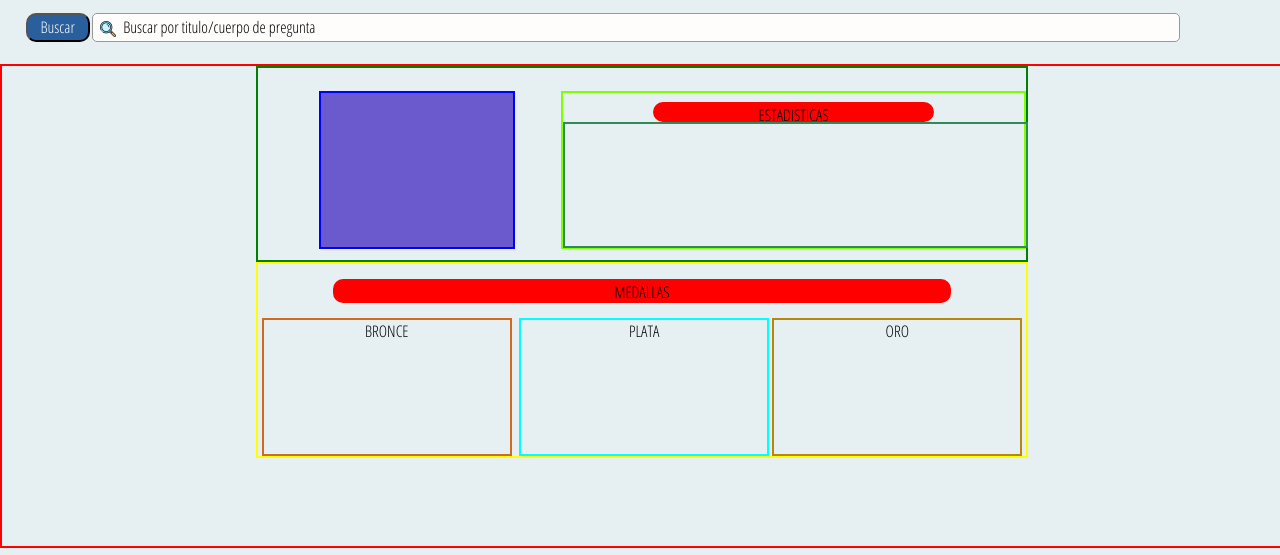
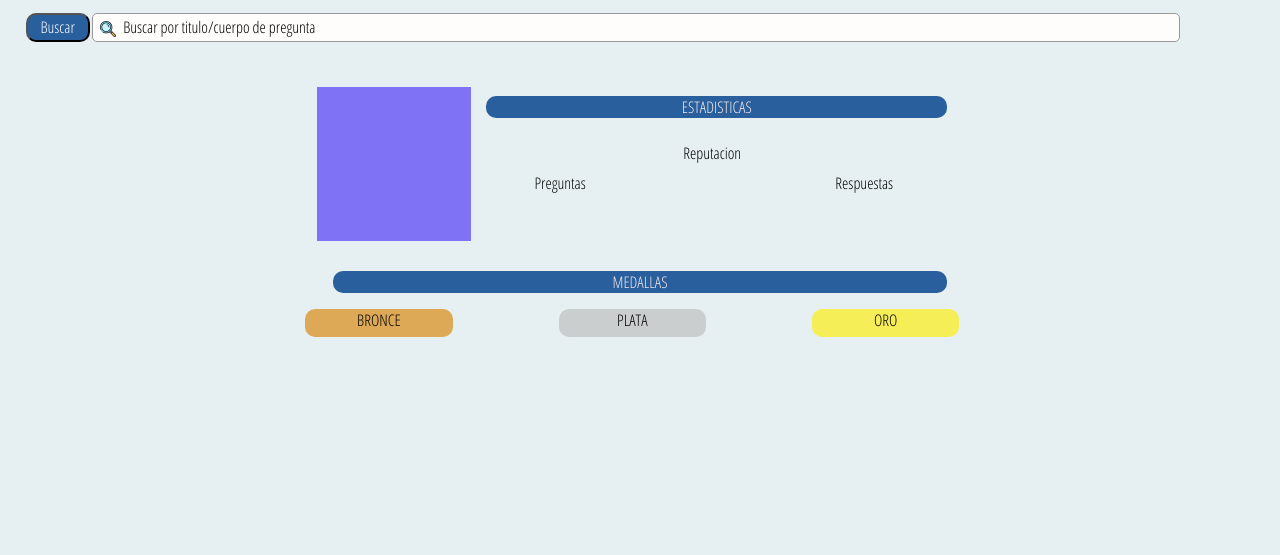
Before and after one commit to Cargon16/Proyecto-AW, a PHP site: page /vistas/paginaPerfilUsuario.php in a window 1280 px wide. Shown: the part 245-800 px from the top of the page. Run offline with PHP 8.4, Linux system fonts and the light colour scheme.

Commit message:
paginaPerfilUsuario terminado

```diff
--- a/Css/estilo.css
+++ b/Css/estilo.css
@@ -232,7 +232,6 @@ Codigo paginaPerfilUsuario.php
     height: 60%;
     position: absolute;
     margin-top: 5%;
-    border: 2px solid red;
 }
 
 #boxSuperior{
@@ -244,24 +243,12 @@ Codigo paginaPerfilUsuario.php
 
     align-items: center;
 
-    border: 2px solid green;
 }
 
-#boxInferior{
-    position: flex;
-    width: 60%;
-    height: 40%;
-    margin-left: auto;
-    margin-right: auto;
 
-    align-items: center;
-
-    border: 2px solid yellow;
-
-}
 #boxUsuario{
     position: relative;
-    width: 25%;
+    width: 20%;
     height: 80%;
     margin-right: auto;
     margin-left: 8%;
@@ -269,8 +256,10 @@ Codigo paginaPerfilUsuario.php
     margin-bottom: 3%;
     float: left;
 
-    background-color: slateblue;
-    border: 2px solid blue;
+
+
+    background-color: rgba(36, 3, 250, 0.527);
+
 }
 #boxEstadistica{
     position: relative;
@@ -279,14 +268,22 @@ Codigo paginaPerfilUsuario.php
     margin-left: auto;
     float: right;
     margin-top: 3%;
+    margin-right: 10%;
+
 
     align-items: center;
-    border: 2px solid chartreuse;
+
+}
+
+#boxTextEstadisticas{
+    align-items: center;
+    text-align: center;
+
 }
 
 #text_estadisticas{
     position: relative;
-width: 60%;
+    width: 100%;
     height: 10%;
     margin: auto;
     margin-top: 2%;
@@ -296,17 +293,79 @@ text-align: center;
     justify-content: center;
     font-size: 100%;
 
-background-color: red;
+    color: rgb(247, 235, 235);
+    background-color: #295F9D;
     border-radius: 10px;
-border: 2px solid red;
+
 }
 
 #boxReputacion{
     position: relative;
     width: 100%;
     height: 80%;
+}
 
-    border: 2px solid seagreen;
+#boxPreguntas{
+
+    position: flex;
+    width: 32%;
+    height: 74%;
+
+    float: left;
+    margin-top: 2%;
+
+
+    text-align: center;
+
+}
+
+#boxPreguntas p{
+    margin-top: 30%;
+
+}
+
+
+#boxRepu{
+    position: flex;
+    width: 32%;
+    height: 74%;
+
+    float: left;
+    margin-top: 2%;
+    margin-left: 1%;
+
+    text-align: center;
+
+}
+
+#boxRepu p{
+    margin-top: 10%;
+
+}
+
+#boxRespuestas{
+    position: flex;
+    width: 32%;
+    height: 74%;
+
+    margin-top: 2%;
+    margin-left: 1%;
+    float: right;
+    display: left;
+
+    text-align: center;
+
+}
+
+#boxRespuestas p{
+    margin-top: 30%;
+
+}
+
+#boxTextMedallas{
+    align-items: center;
+    text-align: center;
+
 }
 
 #text_medallas{
@@ -316,52 +375,103 @@ border: 2px solid red;
     margin: auto;
     margin-top: 2%;
 
+    margin-left: auto;
+    margin-right: auto;
     align-items: center;
     text-align: center;
     justify-content: center;
     font-size: 100%;
 
-    background-color: red;
+    color: rgb(247, 235, 235);
+    background-color: #295F9D;
     border-radius: 10px;
-    border: 2px solid red;
+}
+
+#boxInferior{
+
+    width: 60%;
+    height: 40%;
+
+
+    margin-left: auto;
+    margin-right: auto;
+
+    align-items: center;
+
+
+}
+
+#boxMedallas{
+    width: 100%;
+    height: 100%;
 }
 
 #boxBronce{
-    position: relative;
+    position: flex;
     width: 32%;
-    height: 70%;
+    height: 74%;
 
     float: left;
     margin-top: 2%;
-    margin-left: 0.5%;
+
 
     text-align: center;
-    border: 2px solid chocolate;
+
+}
+
+#boxBronce p{
+    width: 60%;
+    height: 20%;
+    margin-left: auto;
+    margin-right: auto;
+    border-radius: 10px;
+
+    background-color: rgba(219, 141, 23, 0.705);
 }
 
 #boxPlata{
-    position: relative;
+    position: flex;
     width: 32%;
-    height: 70%;
+    height: 74%;
 
     float: left;
     margin-top: 2%;
     margin-left: 1%;
-    margin-right: 0%;
 
     text-align: center;
-    border: 2px solid cyan;
+
+}
+
+#boxPlata p{
+    width: 60%;
+    height: 20%;
+    margin-left: auto;
+    margin-right: auto;
+    border-radius: 10px;
+
+    background-color: rgba(192, 192, 192, 0.699);
 }
 
 #boxOro{
-    position: relative;
+    position: flex;
     width: 32%;
-    height: 70%;
+    height: 74%;
 
     margin-top: 2%;
-    margin-right: 0.5%;
+    margin-left: 1%;
     float: right;
+    display: left;
 
     text-align: center;
-    border: 2px solid darkgoldenrod;
+
 }
+
+#boxOro p{
+    width: 60%;
+    height: 20%;
+    margin-left: auto;
+    margin-right: auto;
+    border-radius: 10px;
+
+    background-color: rgba(255, 238, 4, 0.651);
+}
--- a/vistas/headers.html
+++ b/vistas/headers.html
@@ -4,4 +4,5 @@
 <link rel="stylesheet" href="../css/estilo.css">
 <link rel="stylesheet" href="../css/cabeceraLogged.css">
 <link rel="icon" type="image/svg" href="../iconos/404.svg" sizes="64x64">
+<meta name="viewport" content="width=device-width, initial-scale=1, maximum-scale=1" />
 <title>404</title>
--- a/vistas/paginaPerfilUsuario.php
+++ b/vistas/paginaPerfilUsuario.php
@@ -24,25 +24,42 @@
             </div>
 
             <div id="boxEstadistica">
+                <div id="boxTextEstadisticas">
                 <p id="text_estadisticas">ESTADISTICAS</p>
-                <div id="boxReputacion">
-
+                </div>
+                <div id="boxReputacion" style="display:flex">
+                    <div id="boxPreguntas">
+                        <p>Preguntas</p>
+                    </div>
+                    <div id="boxRepu">
+                        <p>Reputacion</p>
+                    </div>
+                    <div id="boxRespuestas">
+                        <p>Respuestas</p>
+                    </div>
                 </div>
 
             </div>
 
         </div>
         <div id= "boxInferior">
+            <div id="boxTextMedallas">
             <p id="text_medallas">MEDALLAS</p>
+            </div>
+
+            <div id = "boxMedallas" style="display:flex">
             <div id="boxBronce">
-                BRONCE
+                <p>BRONCE</p>
             </div>
             <div id="boxPlata">
-                PLATA
+                <p>PLATA</p>
             </div>
             <div id="boxOro">
-                ORO
+                <p>ORO</p>
             </div>
+
+            </div>
+
         </div>
     </div>
 </body>
```
Lines whose indentation alone changed are shown as unchanged.
